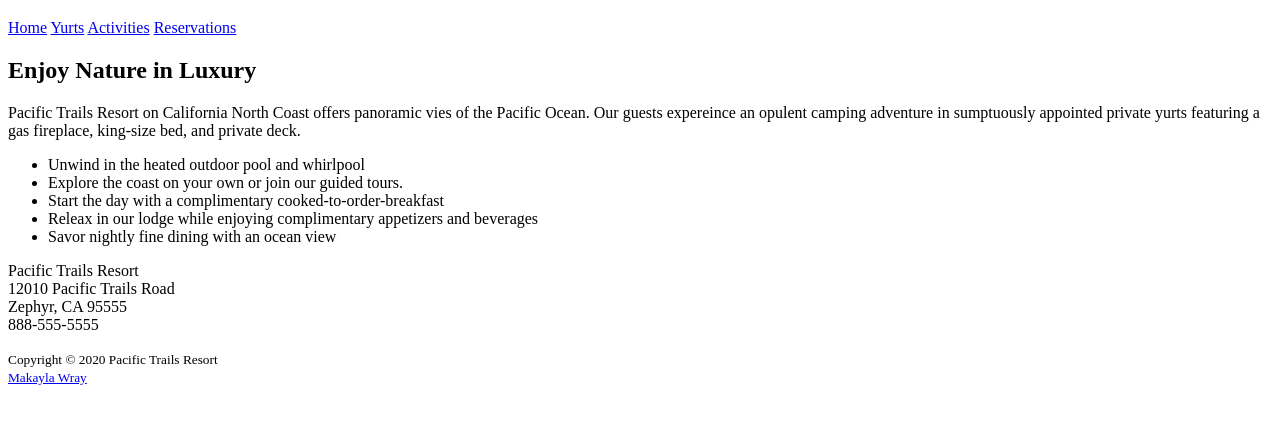
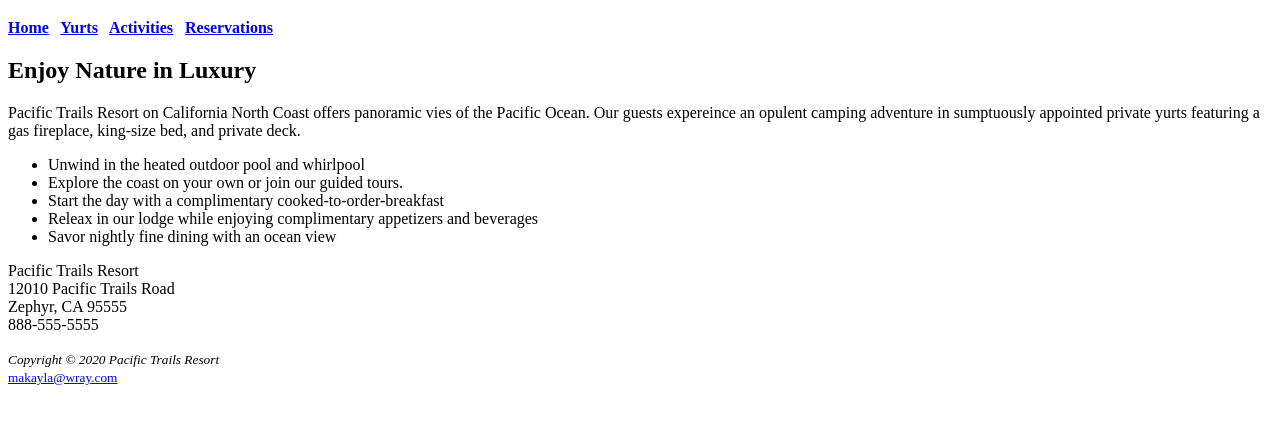
Before and after one commit to MakaylaWray/The-Pacific-Trails-Resort-Webpage, a plain HTML site: page index.html in a window 1280 px wide. Shown: the part 61-484 px from the top of the page. Drawn offline with Linux system fonts and the light colour scheme.

Commit message:
modify nav bar

```diff
--- a/index.html
+++ b/index.html
@@ -8,13 +8,13 @@
 <body>
     <header>
         <h1>Pacific Trails Resort</h1>
-        <nav>
-            <a href="index.html">Home</a>
-            <a href="yurts.html">Yurts</a>
-            <a href="activities.html">Activities</a>
-            <a href="reservations.html">Reservations</a>
-        </nav>
     </header>
+    <nav><strong>
+        <a href="index.html">Home</a> &nbsp;
+        <a href="yurts.html">Yurts</a> &nbsp;
+        <a href="activities.html">Activities</a> &nbsp;
+        <a href="reservations.html">Reservations</a>
+    </strong></nav>
     <main>
         <h2>Enjoy Nature in Luxury</h2>
         <p>Pacific Trails Resort on California North Coast offers panoramic vies of the Pacific Ocean.
@@ -34,8 +34,8 @@
     </main>
     <footer>
         <small>
-            <emp>Copyright &copy; 2020 Pacific Trails Resort</emp><br>
-            <a href="mailto:mwray1@my.westga.edu"> Makayla Wray</a>
+            <i>Copyright &copy; 2020 Pacific Trails Resort</i><br>
+            <a href="mailto:mwray1@my.westga.edu"> makayla@wray.com</a>
         </small>
 
     </footer>
```
Also changed, not shown: yurts.html (+8 -8 lines).
